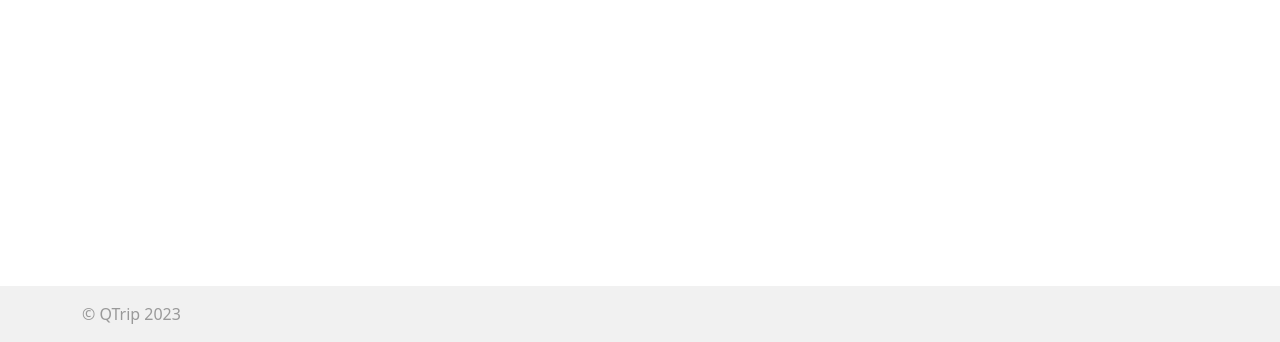
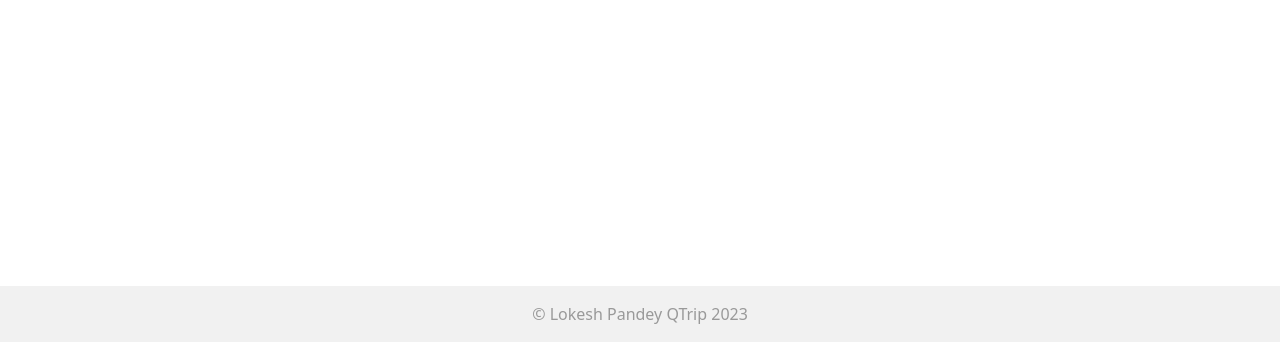
Before and after one commit to Lokesh4152/QTRIP_DYNAMIC, a plain HTML site: page frontend/index.html in a window 1280 px wide. Shown: the part 458-800 px from the top of the page. Drawn offline with nearby package versions, Linux system fonts and the light colour scheme; no server answers.

Commit message:
updated the footer

```diff
--- a/frontend/css/styles.css
+++ b/frontend/css/styles.css
@@ -288,3 +288,9 @@ input[type="number"] {
 .mt-n1{
   margin-top: -2rem !important;
 }
+.centered-text {
+  display: flex ;
+  justify-content: center ; /* Horizontally center content */
+  align-items: center ; /* Vertically center content */
+  /* height: 100vh !important; Makes the container take up the full viewport height */
+}
--- a/frontend/index.html
+++ b/frontend/index.html
@@ -50,7 +50,7 @@
 
     <!-- Footer section -->
     <footer>
-        <div class="container">© QTrip 2023</div>
+        <div class="container centered-text">© Lokesh Pandey QTrip 2023 </div>
     </footer>
 
     <!-- Bootstrap script -->
```
Also changed, not shown: frontend/pages/adventures/detail/index.html (+1 -1 lines), frontend/pages/adventures/index.html (+1 -1 lines), frontend/pages/adventures/reservations/index.html (+1 -1 lines).
